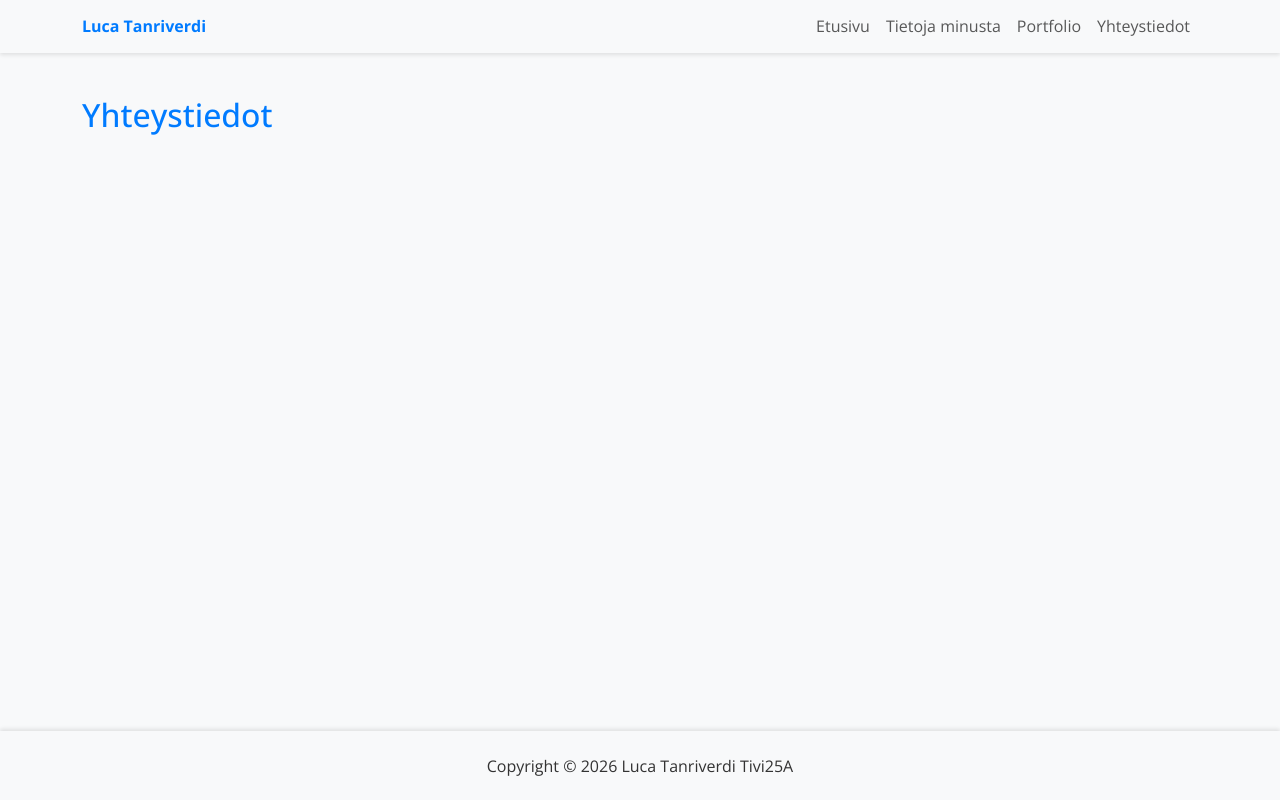
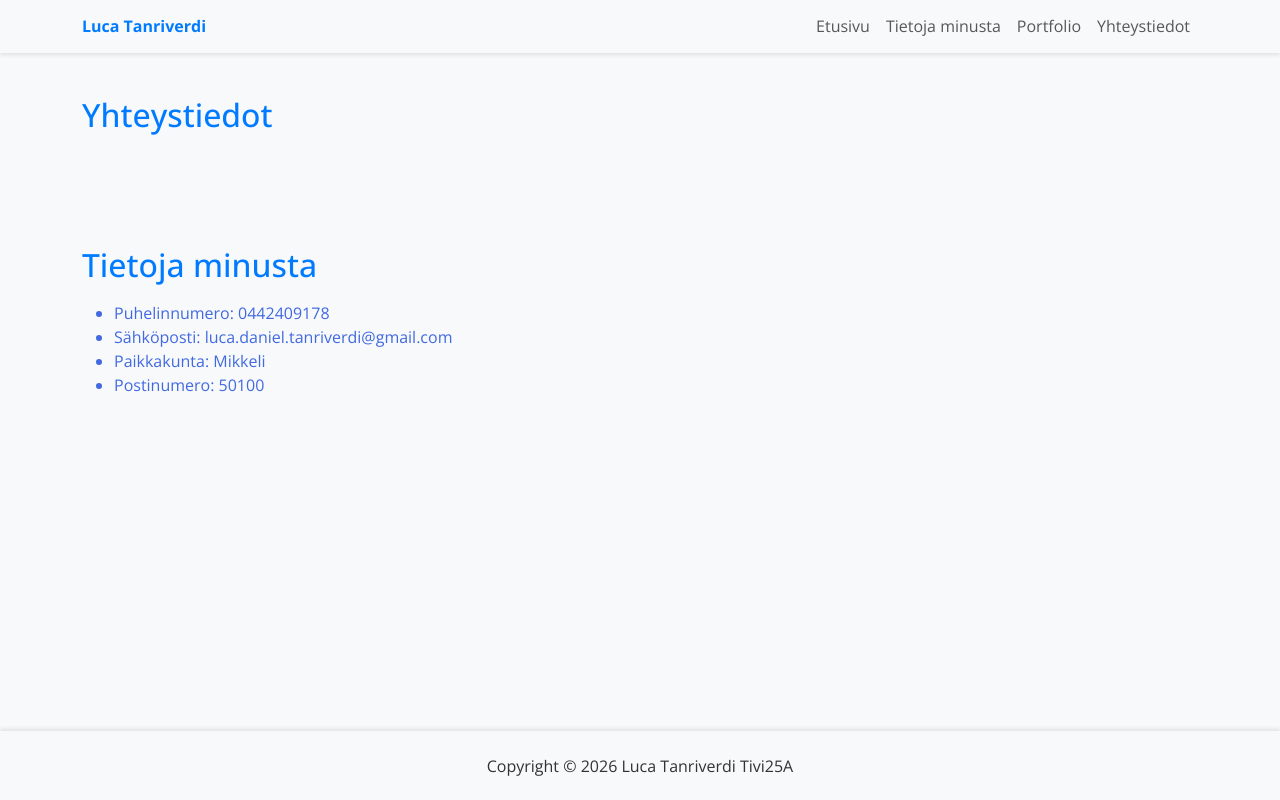
Before and after one commit to luca-tanriverdi/omat-responsiiviset-sivut, a plain HTML site: page yhteystiedot.html in a window 1280 px wide. Drawn offline with nearby package versions, Linux system fonts and the light colour scheme.

Commit message:
Lisätty yhteystiedot.

```diff
--- a/yhteystiedot.html
+++ b/yhteystiedot.html
@@ -40,6 +40,17 @@
         </div>
     </section>
 
+     <section id="about">
+        <div class="container mt-4 pt-4">
+            <h1 class="text-left">Tietoja minusta</h1>
+                <ul>
+                    <li>Puhelinnumero: 0442409178</li>
+                    <li>Sähköposti: luca.daniel.tanriverdi@gmail.com</li>
+                    <li>Paikkakunta: Mikkeli</li>
+                    <li>Postinumero: 50100</li>
+            </div>
+    </section>
+
     <script type="module" src="js/bootstrap.bundle.min.js"></script>
 
     <footer>
```
